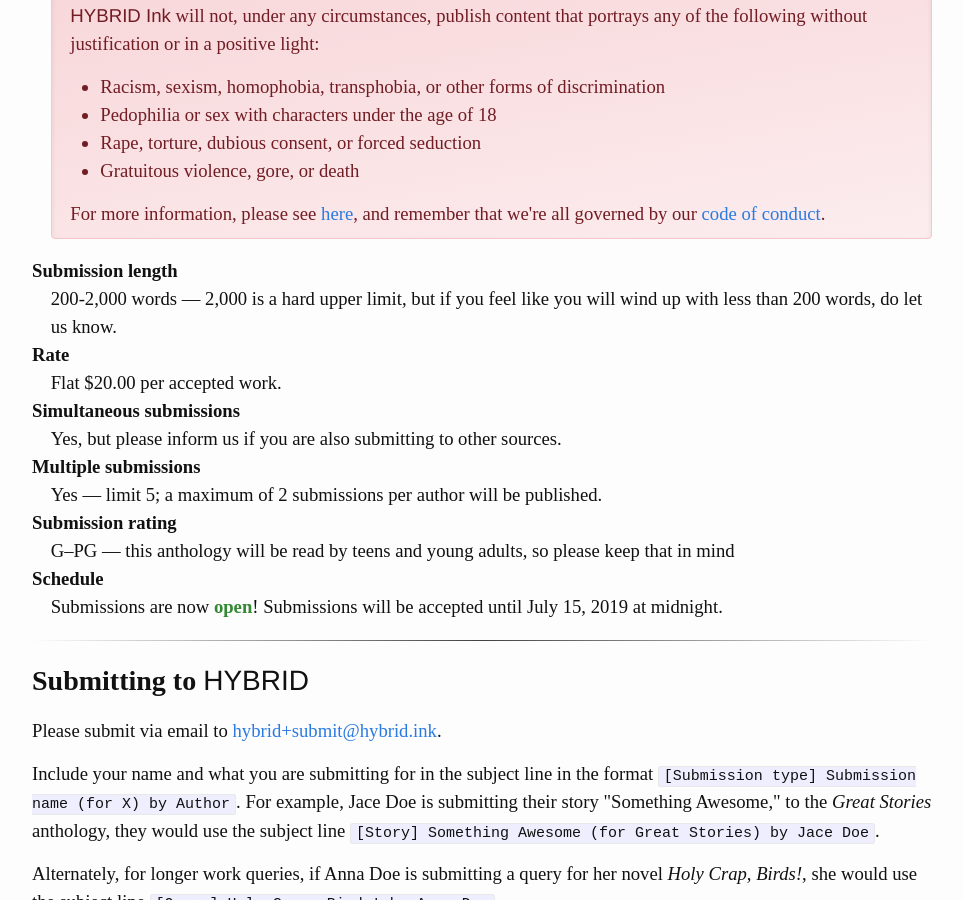
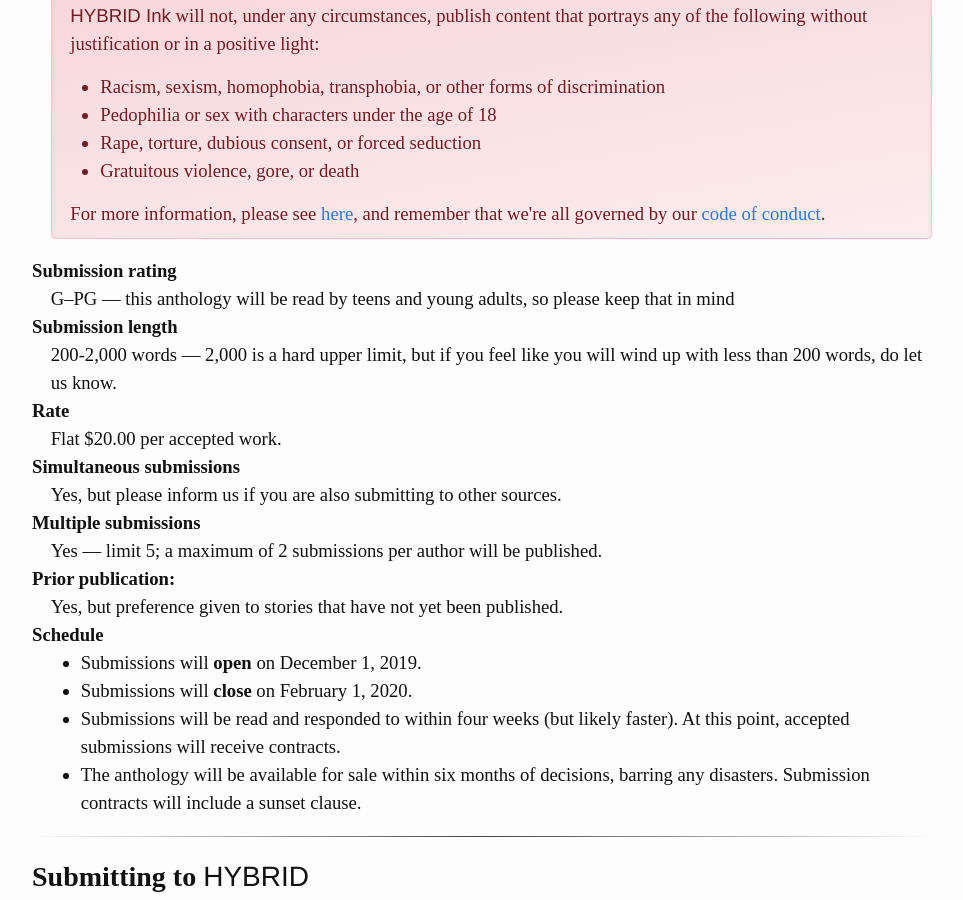
Before and after one commit to hybridink/hybrid.ink, a Jekyll site: the page built from submit/anthologies/small-loves/index.md, in a window 1280 px wide and 900 px high, scrolled down 865 px. Shown: the whole window, without its empty margins (158-1121 px from the left). Built offline with Jekyll 4.4.1, drawn with Linux system fonts in a browser that asks for light colours; some web fonts are replaced; comment, search, counter and statistics services are not loaded; some of the changed text lies outside the part shown.

Commit message:
Added Small loves

```diff
--- a/submit/anthologies/small-loves.md
+++ b/submit/anthologies/small-loves/index.md
@@ -7,9 +7,9 @@
 
 ## About the anthology
 
-*Small Loves: A Queer Microfiction Anthology* is an anthology of micro- and flash-fiction edited by Madison Scott-Clary. It will comprise several pieces from diverse authors. The anthology will be released in both physical and eBook formats, and will be available.
+*Small Loves: A Queer Microfiction Anthology* is an anthology of micro- and flash-fiction edited by Madison Scott-Clary. It will comprise several pieces from diverse authors. The anthology will be released in both physical and eBook formats.
 
-Submissions are not yet open, pending hammering out further details, but here is what {{site.brand}} will be looking for:
+Here is what {{site.brand}} will be looking for:
 
 Submission content
 :   We are looking for micro- and flash-fiction submissions that explore queer  and minority identities. There is no restriction on the gender, expression, orientation, relationship configuration, or ace/aro spectrum of the characters, but the stories should focus on those topics. There is no restriction on genre.
@@ -20,6 +20,9 @@
 
     Additionally, we will be looking for black-and-white art to complete the anthology, with the goal of at least one image per story. A separate call will be made for this down the line.
     {% include nope.html %}
+
+Submission rating
+:   G--PG --- this anthology will be read by teens and young adults, so please keep that in mind
 
 Submission length
 :   200-2,000 words --- 2,000 is a hard upper limit, but if you feel like you will wind up with less than 200 words, do let us know.
@@ -33,10 +36,14 @@
 Multiple submissions
 :   Yes --- limit 5; a maximum of 2 submissions per author will be published.
 
-Submission rating
-:   G--PG --- this anthology will be read by teens and young adults, so please keep that in mind
+Prior publication:
+:   Yes, but preference given to stories that have not yet been published.
 
 Schedule
-:   Submissions are now **open**{: class="open" }! Submissions will be accepted until July 15, 2019 at midnight.
+:
+    * Submissions will **open** on December 1, 2019.
+    * Submissions will **close** on February 1, 2020.
+    * Submissions will be read and responded to within four weeks (but likely faster). At this point, accepted submissions will receive contracts.
+    * The anthology will be available for sale within six months of decisions, barring any disasters. Submission contracts will include a sunset clause.
 
 {% include submission-format.html %}
```
